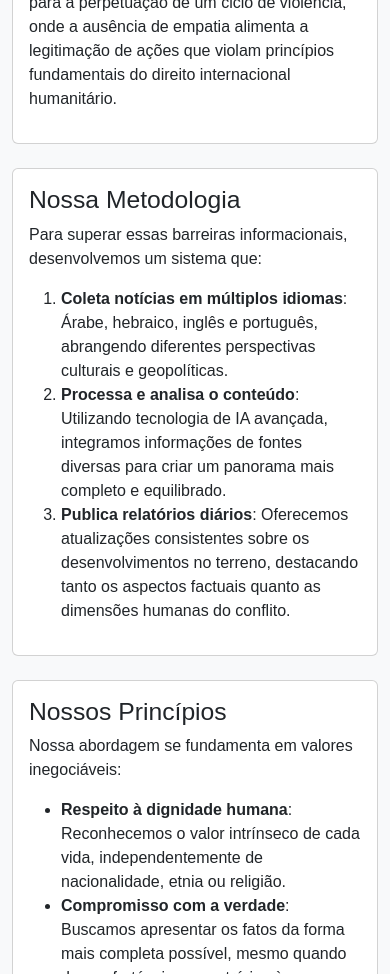
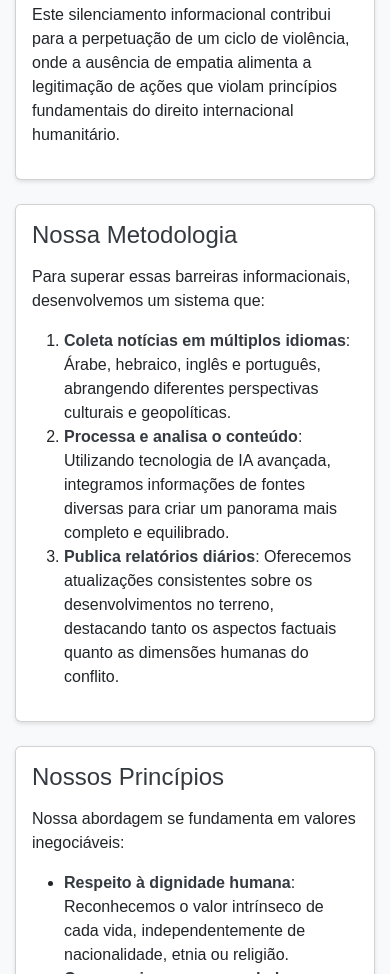
Before and after one commit to RaulCN/monitor_de_noticias_Israel_x_Palestina, a plain HTML site: page sobre.html in a window 390 px wide. Shown: the part 1026-2000 px from the top of the page. Drawn offline with nearby package versions, Linux system fonts and the light colour scheme.

Commit message:
Update styles.css

```diff
--- a/styles.css
+++ b/styles.css
@@ -9,8 +9,27 @@ body {
 
 .card {
   margin-top: 20px;
+  margin-bottom: 20px;
+  box-shadow: 0 2px 4px rgba(0, 0, 0, 0.1);
+}
+
+.card h2 {
+  color: #343a40;
+  margin-bottom: 15px;
+  font-size: 1.5rem;
+}
+
+.card strong {
+  color: #343a40;
 }
 
 footer {
   margin-top: 50px;
 }
+
+@media (max-width: 768px) {
+  .container {
+    padding-left: 15px;
+    padding-right: 15px;
+  }
+}
```
